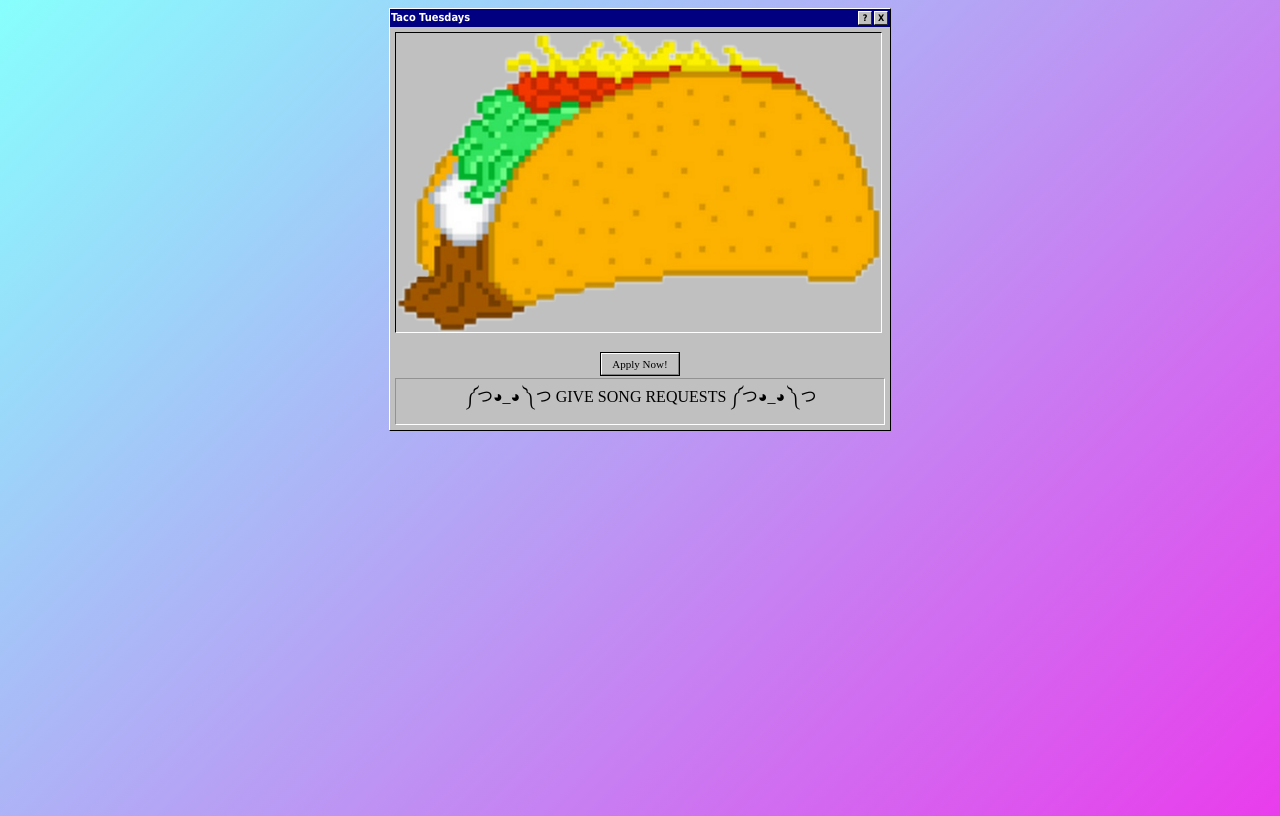
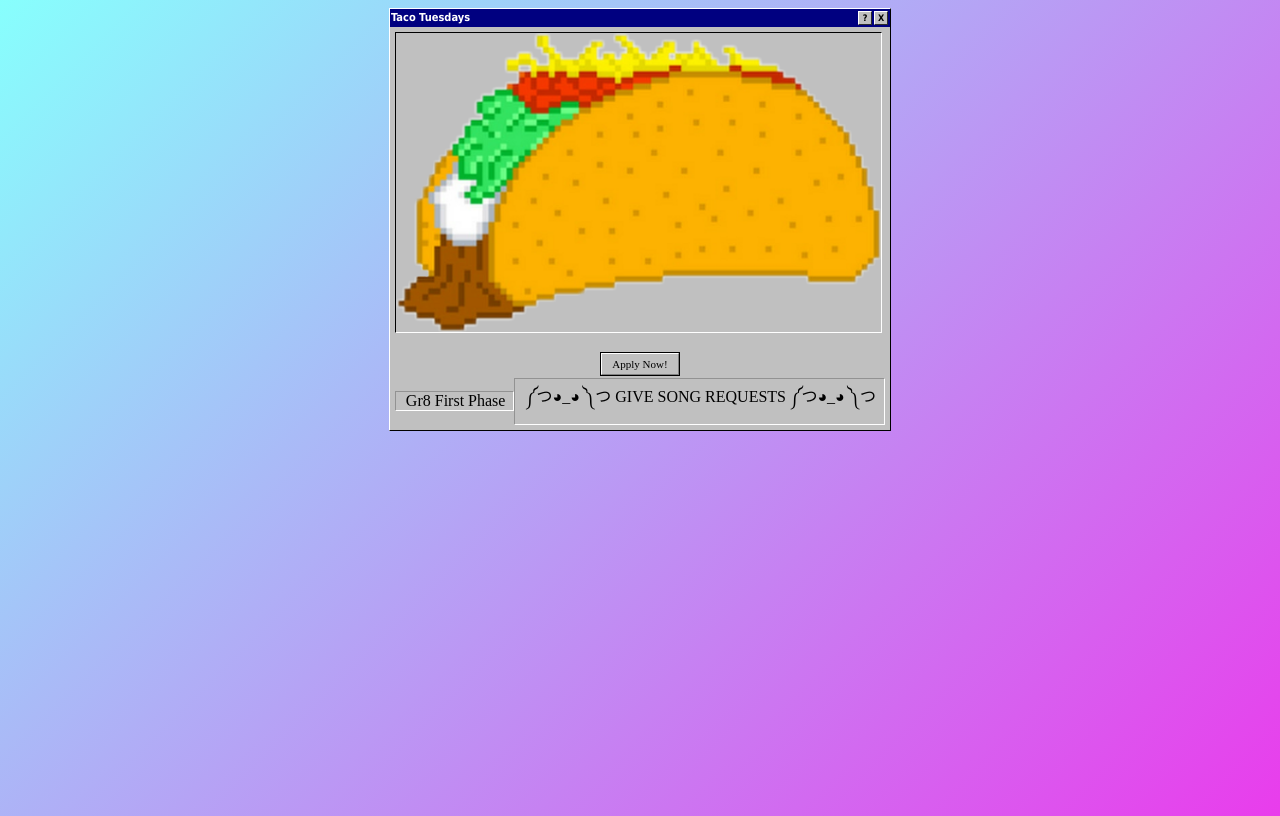
Before and after one commit to tacotuesdaysweb/tacotuesdays, a plain HTML site: page index.html in a window 1280 px wide. Drawn offline with Linux system fonts and the light colour scheme.

Commit message:
BL sound

```diff
--- a/index.html
+++ b/index.html
@@ -20,7 +20,7 @@
       <button onclick="applyButton()">Apply Now!</button>
     </div>
     <div id="noter">
-      <!-- <div class="notebox">Gr8 First Phase</div> -->
+      <div class="notebox">Gr8 First Phase</div>
       <div class="notebox">༼つ◕_◕ ༽つ GIVE SONG REQUESTS ༼つ◕_◕ ༽つ</div>
     </div>
 </div>
```
